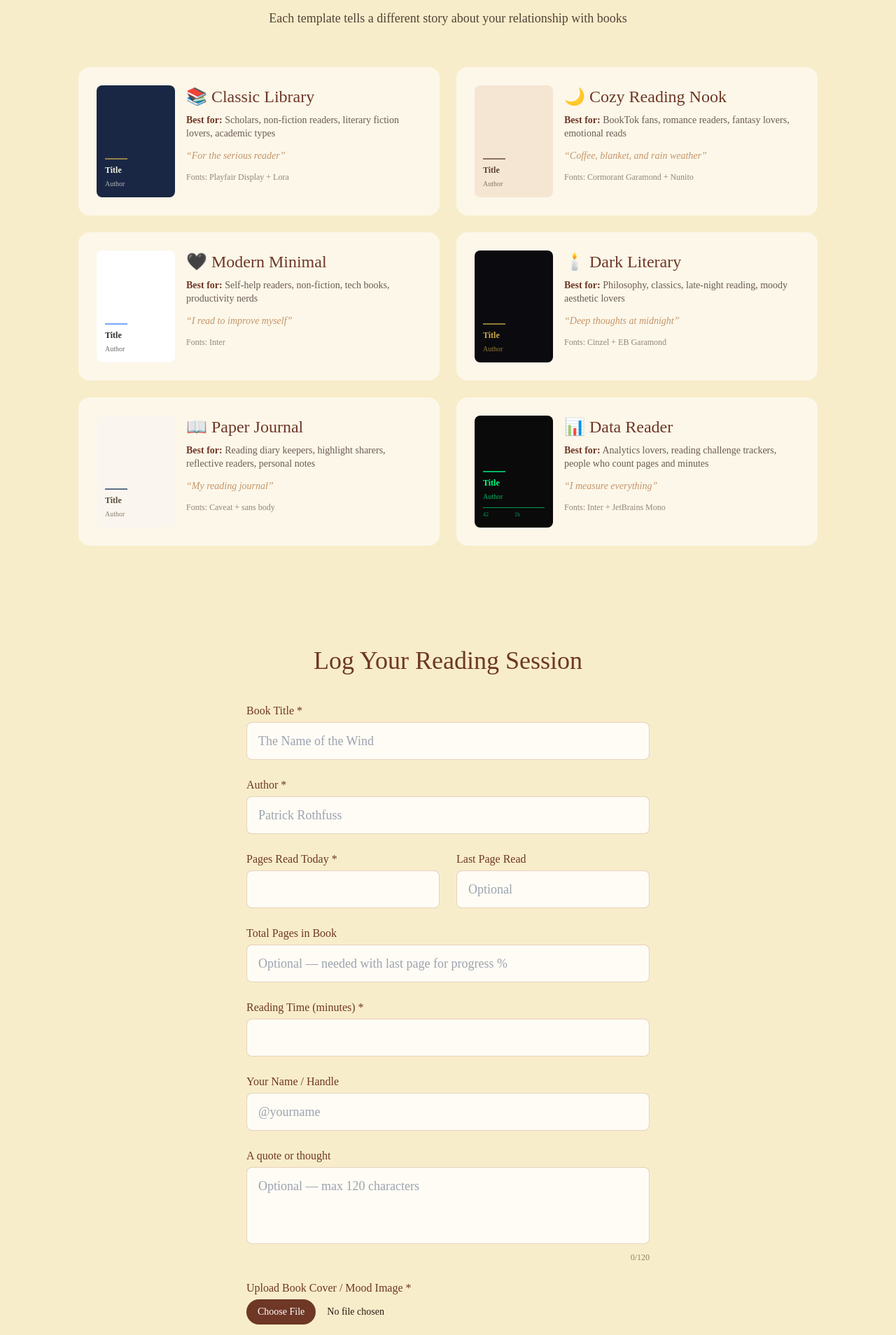
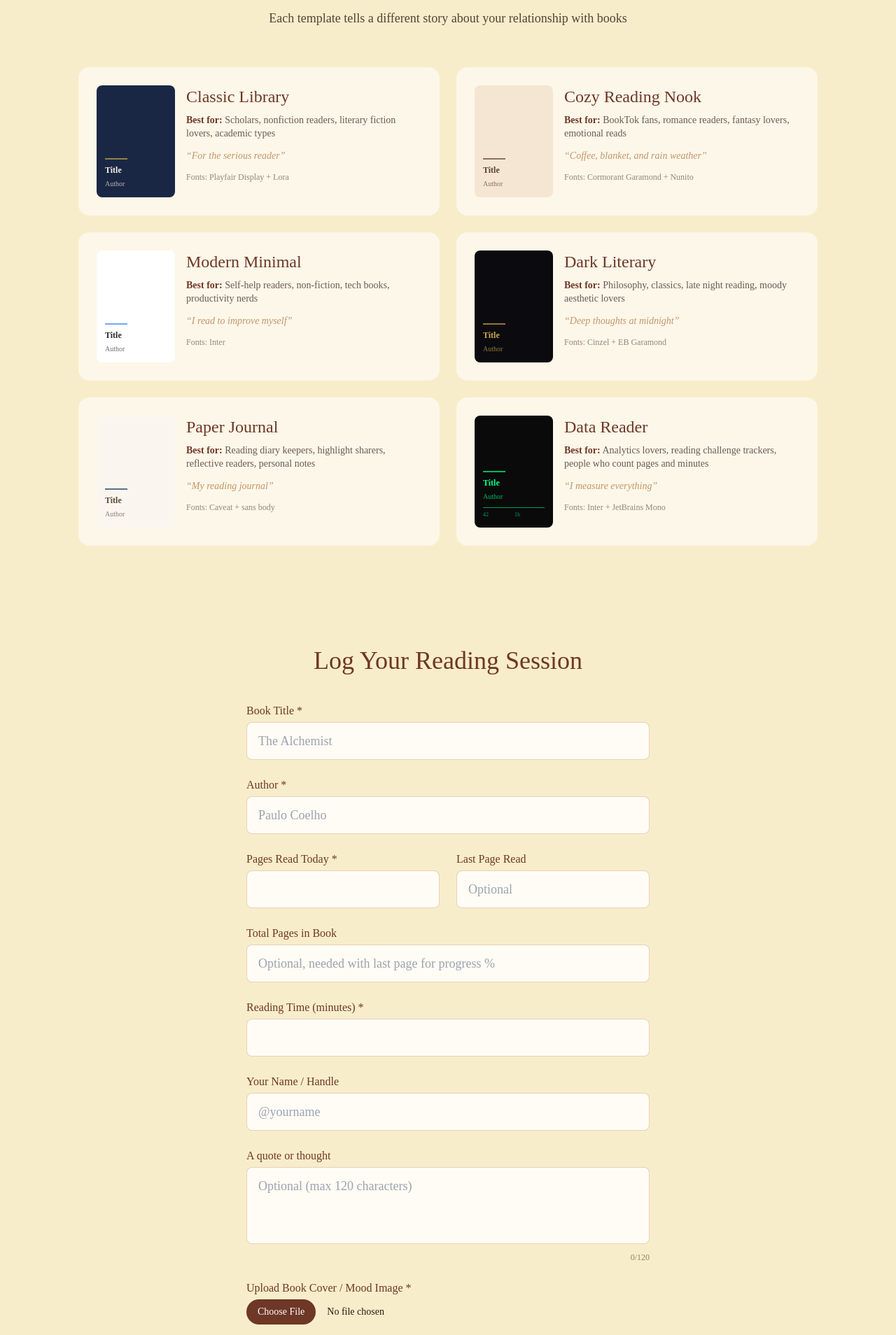
Before and after one commit to IshiniKiridena/pagemarkd, a Next.js app: page / in a window 1280 px wide. Shown: the part 932-2840 px from the top of the page at 70% size. Built offline with nearby package versions, Linux system fonts and the light colour scheme; a web font is replaced by a local one.

Commit message:
reading form cahnges

```diff
--- a/components/ReadingForm.tsx
+++ b/components/ReadingForm.tsx
@@ -161,7 +161,7 @@ export function ReadingForm({
             className={inputClass}
             value={form.bookTitle}
             onChange={(e) => update("bookTitle", e.target.value)}
-            placeholder="The Name of the Wind"
+            placeholder="The Alchemist"
           />
           {errors.bookTitle && (
             <p className="text-[#6e3726] text-sm mt-1">{errors.bookTitle}</p>
@@ -176,7 +176,7 @@ export function ReadingForm({
             className={inputClass}
             value={form.author}
             onChange={(e) => update("author", e.target.value)}
-            placeholder="Patrick Rothfuss"
+            placeholder="Paulo Coelho"
           />
           {errors.author && (
             <p className="text-[#6e3726] text-sm mt-1">{errors.author}</p>
@@ -231,7 +231,7 @@ export function ReadingForm({
             className={inputClass}
             value={form.totalPages}
             onChange={(e) => update("totalPages", e.target.value)}
-            placeholder="Optional — needed with last page for progress %"
+            placeholder="Optional, needed with last page for progress %"
           />
         </div>
 
@@ -275,7 +275,7 @@ export function ReadingForm({
             maxLength={120}
             value={form.quote}
             onChange={(e) => update("quote", e.target.value)}
-            placeholder="Optional — max 120 characters"
+            placeholder="Optional (max 120 characters)"
           />
           <p className="text-xs text-brand-dark/50 text-right mt-1">
             {form.quote.length}/120
@@ -327,7 +327,7 @@ export function ReadingForm({
               Generating...
             </>
           ) : (
-            "Generate My Reading Card ✨"
+            "Generate My Reading Card"
           )}
         </button>
       </form>
--- a/components/TemplateSelector.tsx
+++ b/components/TemplateSelector.tsx
@@ -96,7 +96,7 @@ export function TemplateSelector({
 
                 <div className="flex-1 min-w-0">
                   <h3 className="font-redressed text-2xl text-[#6e3726]">
-                    {t.emoji} {t.name}
+                   {t.name}
                   </h3>
                   <p className="text-sm text-brand-dark/70 mt-2 leading-snug">
                     <span className="font-semibold text-[#6e3726]">
--- a/lib/types.ts
+++ b/lib/types.ts
@@ -39,7 +39,7 @@ export const TEMPLATES: TemplateMeta[] = [
     name: "Classic Library",
     emoji: "📚",
     bestFor:
-      "Scholars, non-fiction readers, literary fiction lovers, academic types",
+      "Scholars, nonfiction readers, literary fiction lovers, academic types",
     vibeTag: "For the serious reader",
     fontsNote: "Playfair Display + Lora",
     previewBg: "#1a2744",
@@ -73,7 +73,7 @@ export const TEMPLATES: TemplateMeta[] = [
     name: "Dark Literary",
     emoji: "🕯️",
     bestFor:
-      "Philosophy, classics, late-night reading, moody aesthetic lovers",
+      "Philosophy, classics, late night reading, moody aesthetic lovers",
     vibeTag: "Deep thoughts at midnight",
     fontsNote: "Cinzel + EB Garamond",
     previewBg: "#0b0b0f",
```
